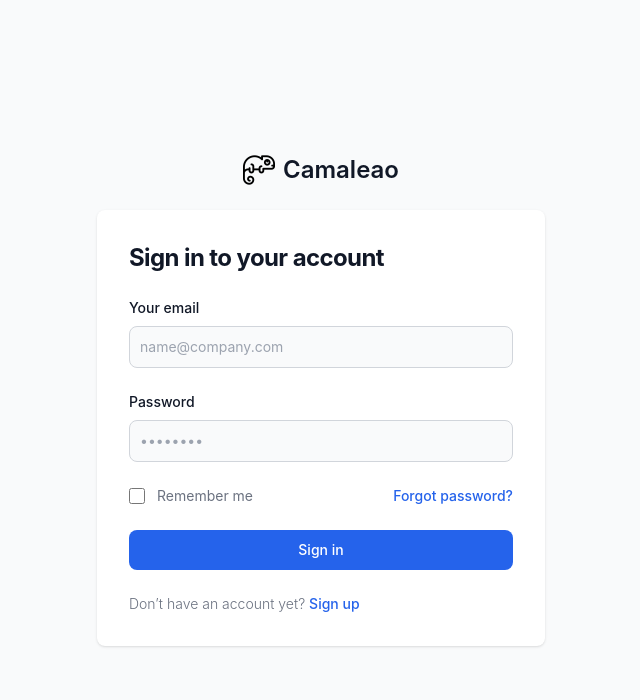
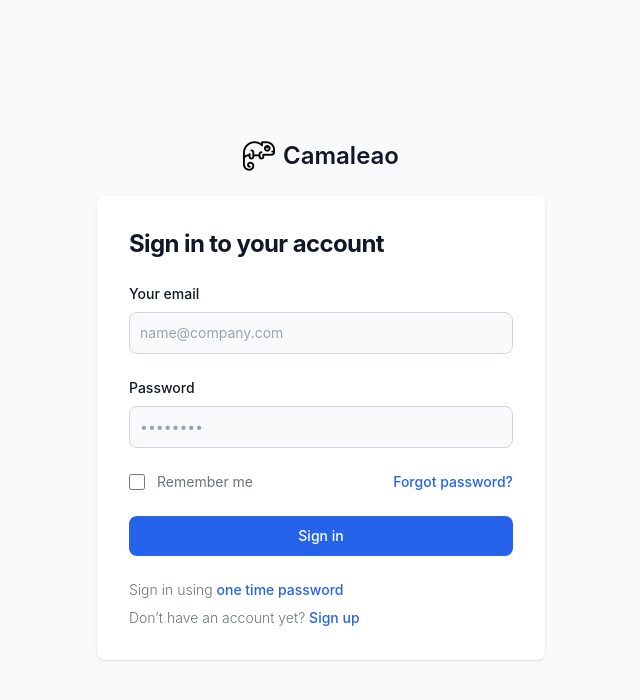
Before and after one commit to mauriciomutte/state-management-playground, a Next.js app: page / in a window 1280 px wide. Shown: the top 700 px of the page, without its empty margins (319-959 px from the left). Built offline with nearby package versions, Linux system fonts and the light colour scheme.

Commit message:
feat: add sign in OTP option

```diff
--- a/src/components/SignIn.tsx
+++ b/src/components/SignIn.tsx
@@ -66,6 +66,12 @@ const SignIn = () => {
 				</button>
 			</form>
 			<p className="text-sm font-light text-gray-500">
+				Sign in using{' '}
+				<a href="#" className="font-medium text-primary-600 hover:underline">
+					one time password
+				</a>
+			</p>
+			<p className="text-sm font-light text-gray-500 !mt-2">
 				Don’t have an account yet?{' '}
 				<a href="#" className="font-medium text-primary-600 hover:underline">
 					Sign up
```
